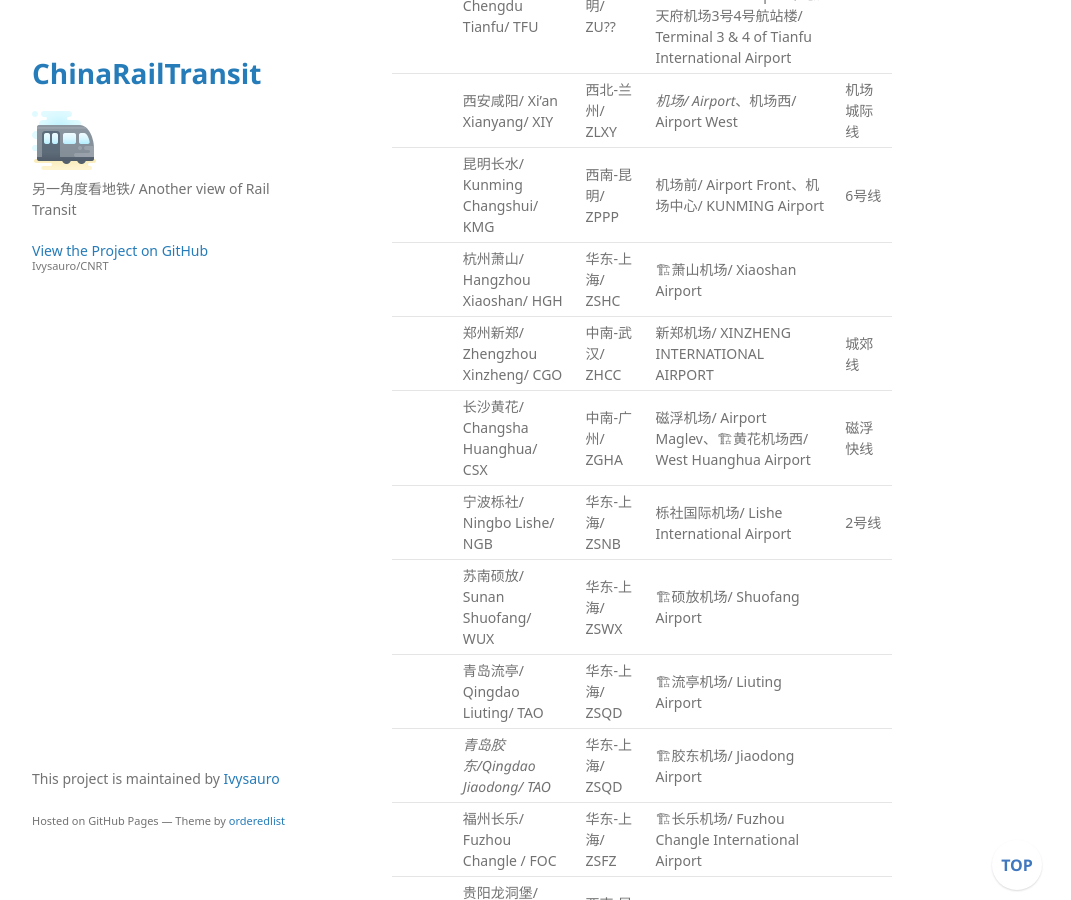
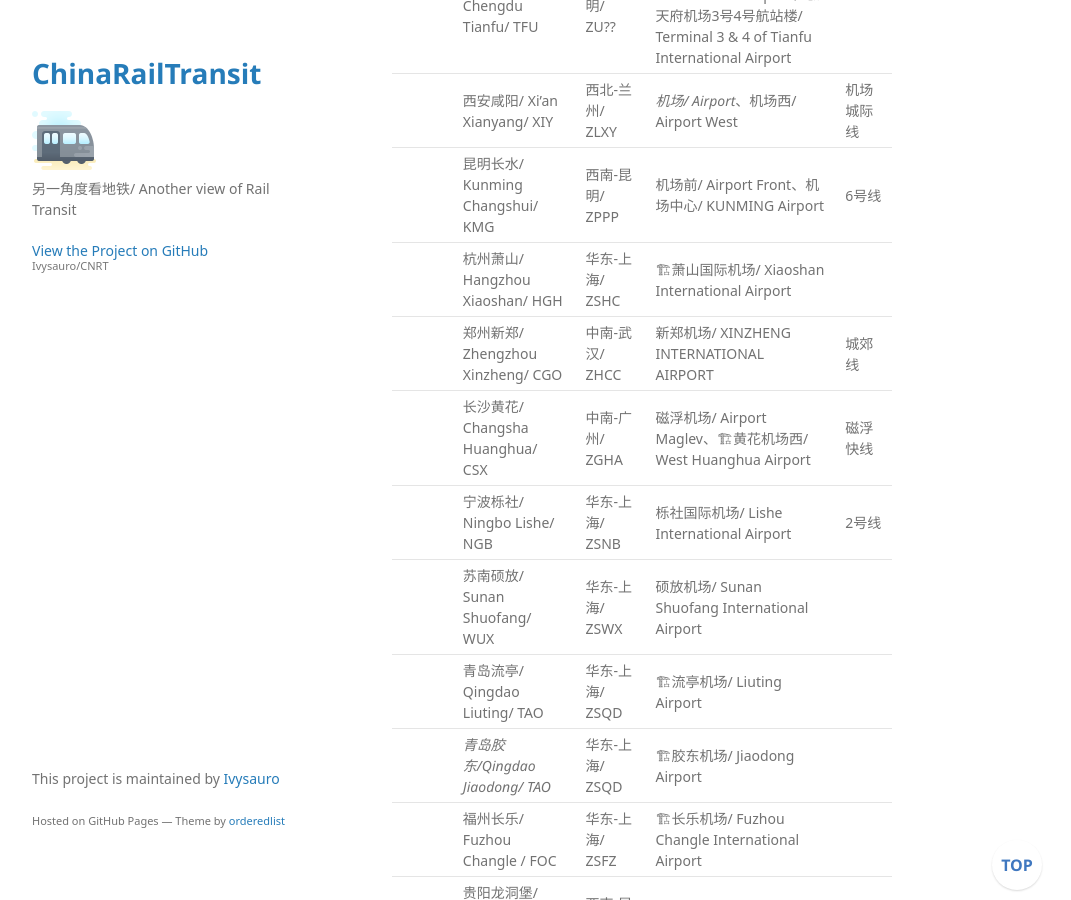
Before and after one commit to Ivysauro/CNRT, a Jekyll site: the page built from data/Air-Rail.md, in a window 1280 px wide and 900 px high, scrolled down 7038 px. Shown: the whole window, without its empty margins (178-1249 px from the left). Built offline with Jekyll 4.4.1, drawn with Linux system fonts in a browser that asks for light colours; some web fonts are replaced; our own code applies the rules of GitHub Pages for plain Markdown files; a script that is not in the unit is left out.

Commit message:
🍊更新无锡数据

```diff
--- a/data/Air-Rail.md
+++ b/data/Air-Rail.md
@@ -102,11 +102,11 @@
 | | 🏗成都天府/ Chengdu Tianfu/ TFU | 西南-昆明/ ZU?? | 🏗天府机场1号2号航站楼/ Terminal 1 & 2 of Tianfu International Airport、🏗天府机场3号4号航站楼/ Terminal 3 & 4 of Tianfu International Airport | |
 | | 西安咸阳/ Xi'an Xianyang/ XIY | 西北-兰州/ ZLXY | *机场/ Airport*、机场西/ Airport West | 机场城际线 |
 | | 昆明长水/ Kunming Changshui/ KMG | 西南-昆明/ ZPPP | 机场前/ Airport Front、机场中心/ KUNMING Airport | 6号线 |
-| | 杭州萧山/ Hangzhou Xiaoshan/ HGH | 华东-上海/ ZSHC | 🏗萧山机场/ Xiaoshan Airport | |
+| | 杭州萧山/ Hangzhou Xiaoshan/ HGH | 华东-上海/ ZSHC | 🏗萧山国际机场/ Xiaoshan International Airport | |
 | | 郑州新郑/ Zhengzhou Xinzheng/ CGO | 中南-武汉/ ZHCC | 新郑机场/ XINZHENG INTERNATIONAL AIRPORT | 城郊线 |
 | | 长沙黄花/ Changsha Huanghua/ CSX | 中南-广州/ ZGHA | 磁浮机场/ Airport Maglev、🏗黄花机场西/ West Huanghua Airport | 磁浮快线 |
 | | 宁波栎社/ Ningbo Lishe/ NGB | 华东-上海/ ZSNB | 栎社国际机场/ Lishe International Airport | 2号线 |
-| | 苏南硕放/ Sunan Shuofang/ WUX | 华东-上海/ ZSWX | 🏗硕放机场/ Shuofang Airport | |
+| | 苏南硕放/ Sunan Shuofang/ WUX | 华东-上海/ ZSWX | 硕放机场/ Sunan Shuofang International Airport | |
 | | 青岛流亭/ Qingdao Liuting/ TAO | 华东-上海/ ZSQD | 🏗流亭机场/ Liuting Airport | |
 | | *青岛胶东/Qingdao Jiaodong/ TAO* | 华东-上海/ ZSQD | 🏗胶东机场/ Jiaodong Airport | |
 | | 福州长乐/ Fuzhou Changle / FOC | 华东-上海/ ZSFZ | 🏗长乐机场/ Fuzhou Changle International Airport | |
```
